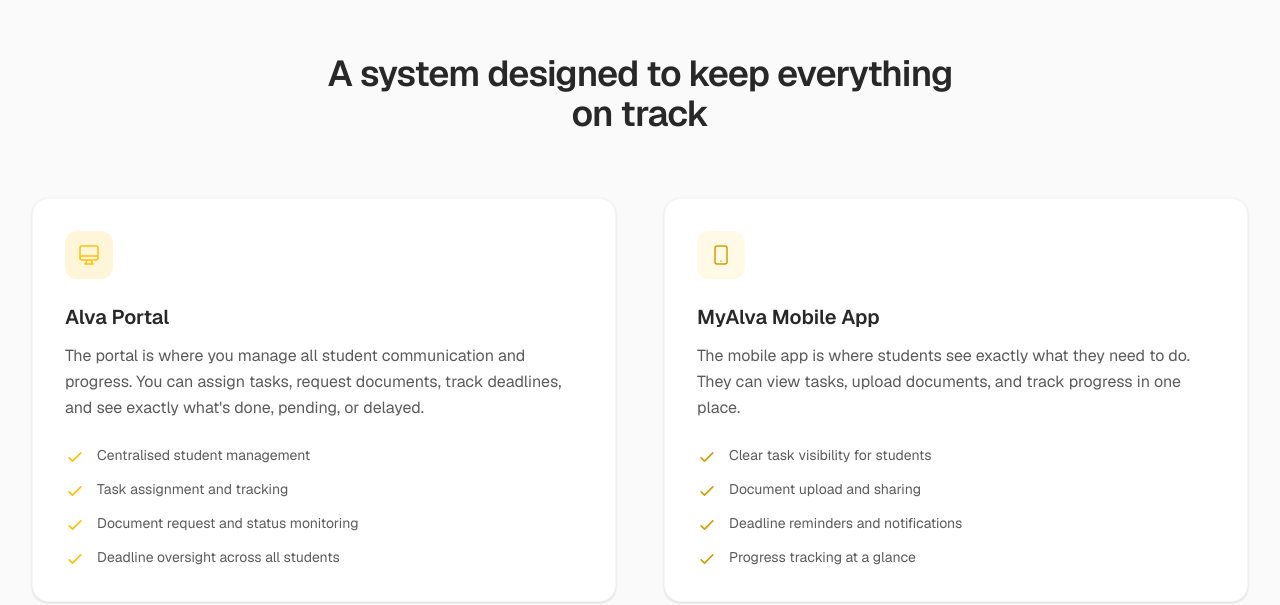
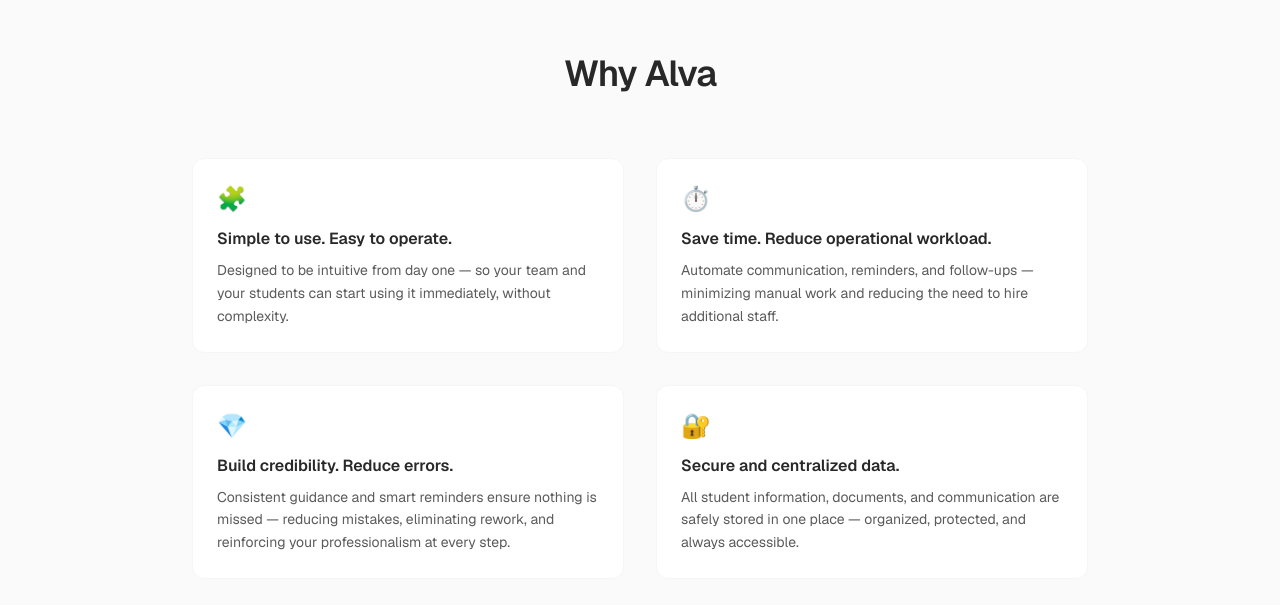
Before and after one commit to arjunnair1982/test, a Next.js app: page / in a window 1280 px wide. Shown: the part 1935-2540 px from the top of the page. Built offline with nearby package versions, Linux system fonts and the light colour scheme.

Commit message:
Add Why Alva section

```diff
--- a/src/app/page.tsx
+++ b/src/app/page.tsx
@@ -2,6 +2,7 @@
 import { Hero } from "@/components/Hero";
 import { ProblemSection } from "@/components/ProblemSection";
 import { WhatAlvaDoes } from "@/components/WhatAlvaDoes";
+import { WhyAlva } from "@/components/WhyAlva";
 import { HowItWorks } from "@/components/HowItWorks";
 import { KeyFeatures } from "@/components/KeyFeatures";
 import { PortalAppSync } from "@/components/PortalAppSync";
@@ -16,6 +17,7 @@
       <main>
         <Hero />
         <ProblemSection />
+        <WhyAlva />
         <WhatAlvaDoes />
         <HowItWorks />
         <KeyFeatures />
--- /dev/null
+++ b/src/components/WhyAlva.tsx
@@ -0,0 +1,49 @@
+export function WhyAlva() {
+  const reasons = [
+    {
+      icon: "🧩",
+      title: "Simple to use. Easy to operate.",
+      description: "Designed to be intuitive from day one — so your team and your students can start using it immediately, without complexity."
+    },
+    {
+      icon: "⏱️",
+      title: "Save time. Reduce operational workload.",
+      description: "Automate communication, reminders, and follow-ups — minimizing manual work and reducing the need to hire additional staff."
+    },
+    {
+      icon: "💎",
+      title: "Build credibility. Reduce errors.",
+      description: "Consistent guidance and smart reminders ensure nothing is missed — reducing mistakes, eliminating rework, and reinforcing your professionalism at every step."
+    },
+    {
+      icon: "🔐",
+      title: "Secure and centralized data.",
+      description: "All student information, documents, and communication are safely stored in one place — organized, protected, and always accessible."
+    }
+  ];
+
+  return (
+    <section className="py-20 lg:py-28 bg-gray-50">
+      <div className="max-w-7xl mx-auto px-6 lg:px-8">
+        <div className="max-w-2xl mx-auto text-center">
+          <h2 className="text-3xl sm:text-4xl font-semibold text-brand-charcoal tracking-tight">
+            Why Alva
+          </h2>
+        </div>
+
+        <div className="mt-16 grid grid-cols-1 sm:grid-cols-2 gap-8 max-w-4xl mx-auto">
+          {reasons.map((reason) => (
+            <div
+              key={reason.title}
+              className="p-6 rounded-xl bg-white border border-gray-100 hover:border-brand-yellow/30 transition-colors"
+            >
+              <div className="text-2xl mb-3">{reason.icon}</div>
+              <h3 className="text-base font-semibold text-brand-charcoal">{reason.title}</h3>
+              <p className="mt-2 text-sm text-brand-mid-grey leading-relaxed">{reason.description}</p>
+            </div>
+          ))}
+        </div>
+      </div>
+    </section>
+  );
+}
```
